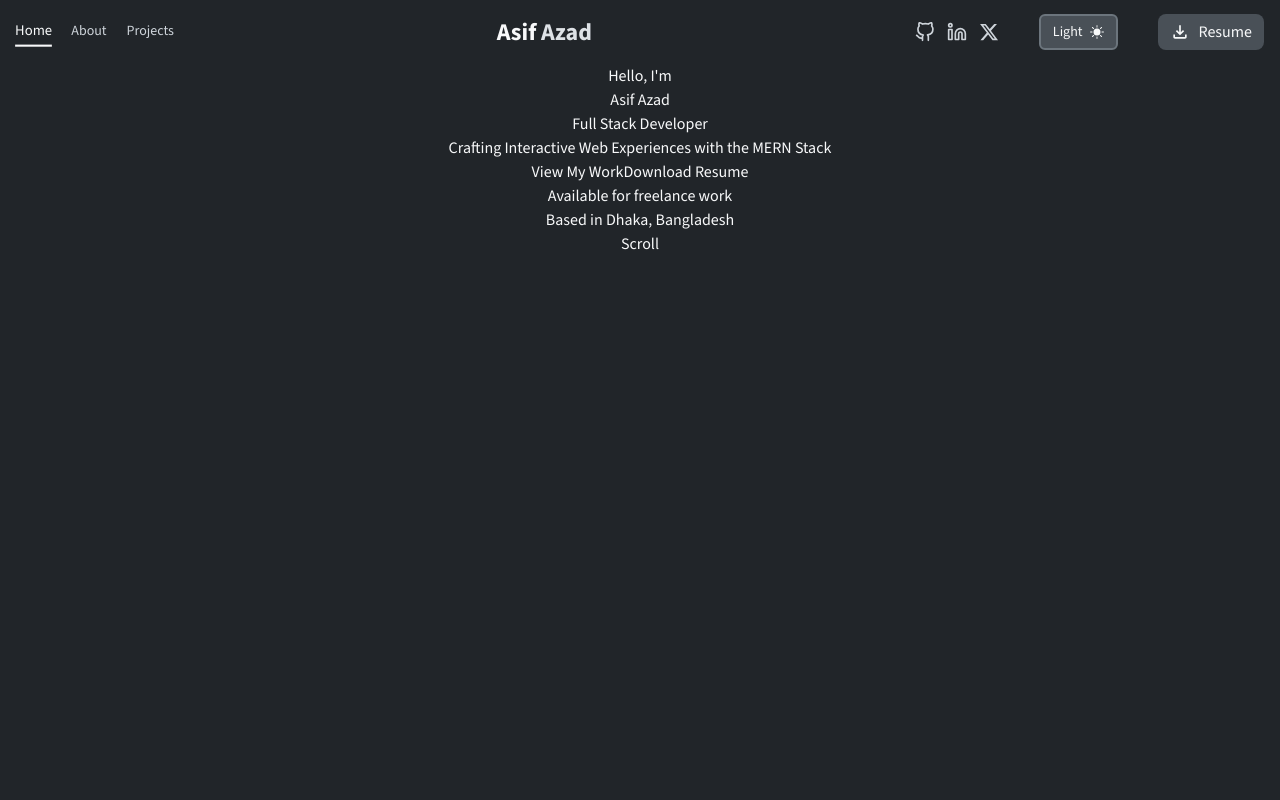
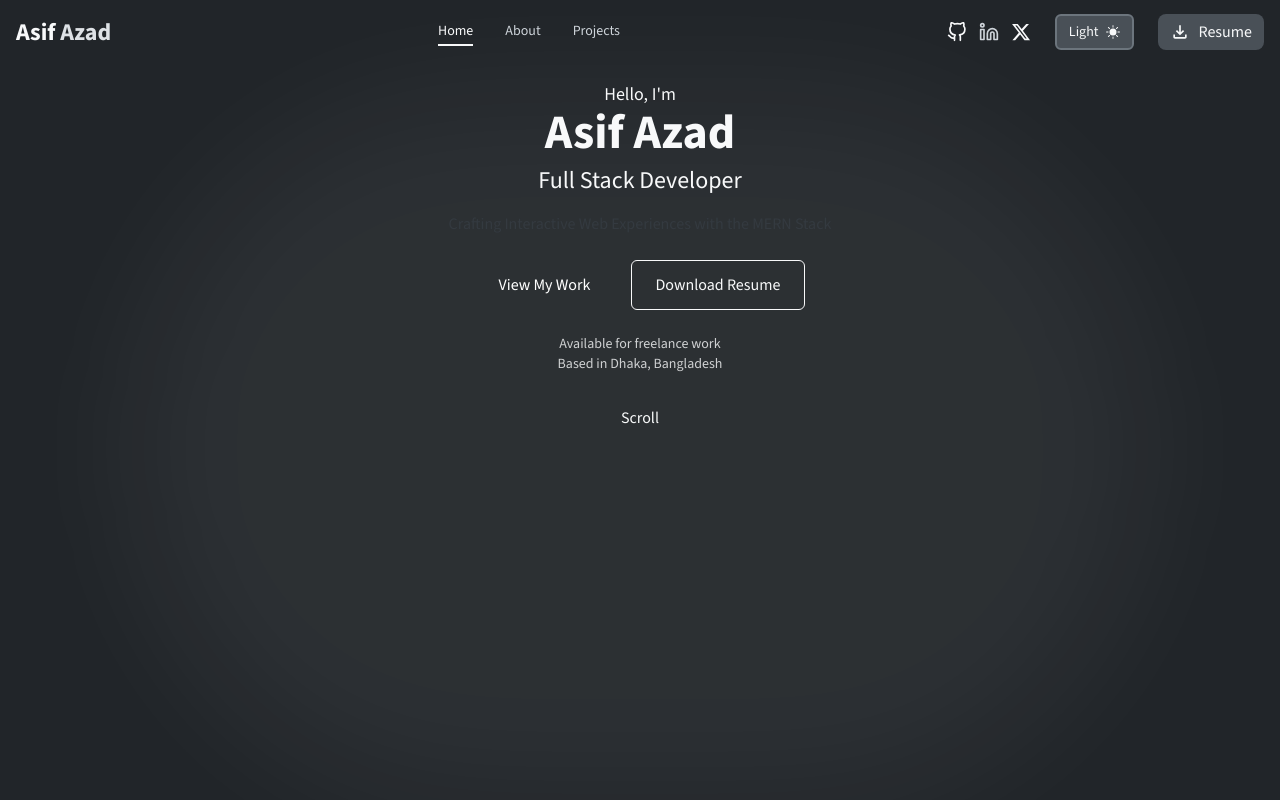
Before and after one commit to Aasif-Shahriar/my-portfolio, a React (Vite) app: page / in a window 1280 px wide. Shown: the top 800 px of the page. Built offline with nearby package versions, Linux system fonts and the light colour scheme; a web font is replaced by a local one.

Commit message:
Update: navbar ui

```diff
--- a/src/components/navbar/Navbar.jsx
+++ b/src/components/navbar/Navbar.jsx
@@ -1,4 +1,4 @@
-import React, { useState } from "react";
+import React, { useEffect, useState } from "react";
 import ThemeToggle from "../theme-toggle/ThemeToggle";
 import { LiaBarsSolid } from "react-icons/lia";
 import { VscChromeClose } from "react-icons/vsc";
@@ -13,21 +13,101 @@ const navLinks = [
   { id: "about", label: "About" },
   { id: "projects", label: "Projects" },
 ];
+
+const socialLinks = [
+  {
+    id: "github",
+    icon: <FiGithub />,
+    url: "https://github.com/Aasif-Shahriar",
+    hoverColor: "text-frame-1 dark:text-frame-9",
+  },
+  {
+    id: "linkedin",
+    icon: <FiLinkedin />,
+    url: "https://www.linkedin.com/in/asif-shahriar01",
+    hoverColor: "hover:text-blue-500 dark:hover:text-blue-400",
+  },
+  {
+    id: "twitter",
+    icon: <FaXTwitter />,
+    url: "https://x.com/Asif_Al_Azad201",
+    hoverColor: "text-frame-1 dark:text-frame-9",
+  },
+];
+
 const Navbar = () => {
   const [mobileIsOpen, setMobileIsOpen] = useState(false);
   const [activeSection, setActiveSection] = useState("home");
+  const [isScrolled, setIsScrolled] = useState(false);
+
+  useEffect(() => {
+    const handleScroll = () => {
+      setIsScrolled(window.scrollY > 0);
+
+      // Calculate which section is currently in view
+      const sections = navLinks.map((link) => document.getElementById(link.id));
+      const scrollPosition = window.scrollY + 100;
+
+      for (const section of sections) {
+        if (!section) continue;
+
+        const sectionTop = section.offsetTop;
+        const sectionHeight = section.offsetHeight;
+
+        if (
+          scrollPosition >= sectionTop &&
+          scrollPosition < sectionTop + sectionHeight
+        ) {
+          setActiveSection(section.id);
+          break;
+        }
+      }
+    };
+
+    window.addEventListener("scroll", handleScroll);
+    return () => window.removeEventListener("scroll", handleScroll);
+  }, []);
 
   const handleMobileClick = () => {
     setMobileIsOpen(false);
   };
 
+  const handleNavLinkClick = () => {
+    if (mobileIsOpen) {
+      setMobileIsOpen(false);
+    }
+  };
+
   return (
     <>
-      <nav className="bg-frame-9 dark:bg-frame-1 text-frame-1 dark:text-frame-9 sticky top-0 left-0 z-50">
-        {/* desktop view navbar */}
+      <nav
+        className={`fixed top-0 left-0 w-full z-50 transition-all duration-300 ${
+          isScrolled
+            ? "bg-frame-9/80 text-frame-1 dark:bg-frame-1/80 dark:text-frame-9 shadow-sm backdrop-blur-md"
+            : "bg-transparent text-frame-1 dark:text-frame-9"
+        }`}
+      >
         <div className="max-w-[1440px] mx-auto px-4 h-16 flex items-center justify-between">
-          {/* nav links */}
-          <ul className="hidden lg:flex items-center gap-5">
+          {/* Logo */}
+          <Link
+            to="home"
+            spy={true}
+            smooth={true}
+            duration={500}
+            className="cursor-pointer"
+            onClick={handleNavLinkClick}
+          >
+            <motion.h2
+              className="text-2xl font-bold"
+              whileHover={{ scale: 1.05 }}
+              transition={{ duration: 0.2 }}
+            >
+              Asif <span className="dark:text-frame-7 text-frame-3">Azad</span>
+            </motion.h2>
+          </Link>
+
+          {/* Desktop Navigation Links */}
+          <ul className="hidden lg:flex items-center gap-8">
             {navLinks.map(({ id, label }) => (
               <Link
                 key={id}
@@ -36,89 +116,95 @@ const Navbar = () => {
                 smooth={true}
                 duration={500}
                 offset={-100}
-                className={`relative pb-1 cursor-pointer transform ${
-                  activeSection === id ? "scale-105" : ""
-                } transition duration-300`}
+                className={`relative pb-1 cursor-pointer transition duration-300`}
                 onSetActive={() => setActiveSection(id)}
+                onClick={handleNavLinkClick}
               >
-                <span
-                  className={`text-sm  ${
+                <motion.span
+                  className={`text-sm font-medium ${
                     activeSection === id
                       ? "text-frame-1 dark:text-frame-9"
                       : "text-frame-4 dark:text-frame-6"
                   }`}
+                  whileHover={{ scale: 1.05 }}
+                  transition={{ duration: 0.2 }}
                 >
                   {label}
-                </span>
-                {/* on hover: border-b */}
-                <span
-                  className={`absolute  bottom-0 left-0 h-0.5 bg-frame-1 dark:bg-frame-9 transition-all duration-300 ${
-                    activeSection === id ? "w-full" : "w-0"
-                  }`}
-                ></span>
+                </motion.span>
+                {/* Active indicator */}
+                <motion.span
+                  className={`absolute bottom-0 left-0 h-0.5 bg-frame-1 dark:bg-frame-9`}
+                  initial={{ width: 0 }}
+                  animate={{ width: activeSection === id ? "100%" : "0%" }}
+                  transition={{ duration: 0.3 }}
+                ></motion.span>
               </Link>
             ))}
           </ul>
-          {/* logo */}
-          <h2 className="text-2xl font-bold">
-            Asif <span className="dark:text-frame-7 text-frame-3">Azad</span>
-          </h2>
-          {/* social links + theme btn + resume btn */}
-          <div className="hidden lg:flex items-center gap-10">
-            <div className="flex items-center gap-4">
-              <ul className="flex items-center gap-3">
-                <li className="text-frame-3 hover:text-frame-1 dark:text-frame-6 dark:hover:text-frame-9 text-xl transform hover:scale-110 transition duration-300">
-                  <a href="https://github.com/Aasif-Shahriar" target="_blank">
-                    <FiGithub />
-                  </a>
-                </li>
-                <li className="text-frame-3 hover:text-blue-500 dark:text-frame-6  text-xl transform hover:scale-110 transition duration-300">
-                  <a
-                    href="https://www.linkedin.com/in/asif-shahriar01"
+
+          {/* Desktop Right Section */}
+          <div className="hidden lg:flex items-center gap-6">
+            {/* Social Links */}
+            <div className="flex items-center gap-3">
+              {socialLinks.map(({ id, icon, url, hoverColor }) => (
+                <motion.a
+                  key={id}
+                  href={url}
                   target="_blank"
+                  rel="noopener noreferrer"
+                  className={`text-frame-3 dark:text-frame-6 text-xl ${hoverColor} transition-colors duration-300`}
+                  whileHover={{ scale: 1.2, rotate: 5 }}
+                  whileTap={{ scale: 0.95 }}
+                  aria-label={id}
                 >
-                    <FiLinkedin />
-                  </a>
-                </li>
-                <li className="text-frame-3 hover:text-frame-1 dark:text-frame-6 dark:hover:text-frame-9 text-xl transform hover:scale-110 transition duration-300">
-                  <a href="https://x.com/Asif_Al_Azad201" target="_blank">
-                    <FaXTwitter />
-                  </a>
-                </li>
-              </ul>
+                  {icon}
+                </motion.a>
+              ))}
             </div>
+
+            {/* Theme Toggle */}
             <div>
               <ThemeToggle />
             </div>
+
+            {/* Resume Button */}
             <div>
               <ResumeButton />
             </div>
           </div>
 
-          {/* mobile menu button */}
-          <div className=" lg:hidden">
-            <button onClick={() => setMobileIsOpen(!mobileIsOpen)}>
+          {/* Mobile Menu Button */}
+          <motion.button
+            className="lg:hidden text-frame-1 dark:text-frame-9"
+            onClick={() => setMobileIsOpen(!mobileIsOpen)}
+            whileTap={{ scale: 0.95 }}
+            aria-label={mobileIsOpen ? "Close menu" : "Open menu"}
+          >
             {mobileIsOpen ? (
-                <VscChromeClose size={20} />
+              <VscChromeClose size={24} />
             ) : (
-                <LiaBarsSolid size={20} />
+              <LiaBarsSolid size={24} />
             )}
-            </button>
-          </div>
+          </motion.button>
         </div>
       </nav>
-      {/* mobile view navbar */}
+
+      {/* Mobile Menu */}
       <AnimatePresence>
         {mobileIsOpen && (
           <motion.nav
-            initial={{ y: -20, opacity: 0 }}
-            animate={{ y: 0, opacity: 1 }}
-            exit={{ y: -20, opacity: 0 }}
+            initial={{ opacity: 0, height: 0 }}
+            animate={{ opacity: 1, height: "100vh" }} // full height
+            exit={{ opacity: 0, height: 0 }}
             transition={{ duration: 0.3, ease: "easeInOut" }}
-            className="fixed top-16 left-0 w-full h-[calc(100vh-64px)] z-50 bg-frame-9/80 dark:bg-frame-1/80 backdrop-blur-md text-frame-1 dark:text-frame-9"
+            className="fixed top-16 left-0 w-full h-[calc(100vh-64px)] z-40
+                 bg-frame-9/70 dark:bg-frame-1/70
+                 text-frame-1 dark:text-frame-9
+                 backdrop-blur-md shadow-lg overflow-hidden"
           >
-            <div className="w-full h-full flex flex-col justify-center items-center py-10 space-y-10">
-              <ul className="flex flex-col gap-6">
+            <div className="flex flex-col py-6 px-4 space-y-6">
+              {/* Mobile Navigation Links */}
+              <ul className="flex flex-col gap-4">
                 {navLinks.map(({ id, label }) => (
                   <Link
                     key={id}
@@ -127,48 +213,49 @@ const Navbar = () => {
                     smooth={true}
                     duration={500}
                     offset={-100}
-                    className={`cursor-pointer transform ${
-                      activeSection === id ? "scale-105" : ""
-                    } transition duration-300`}
+                    className={`py-2 px-4 rounded-lg cursor-pointer transition-all duration-300 ${
+                      activeSection === id
+                        ? "bg-frame-3 dark:bg-frame-7 text-frame-9 dark:text-frame-1"
+                        : "text-frame-3 dark:text-frame-6 hover:bg-frame-2/40 dark:hover:bg-frame-8/40"
+                    }`}
                     onSetActive={() => setActiveSection(id)}
+                    onClick={handleMobileClick}
                   >
-                    <span
-                      className={`text-xl font-semibold ${
-                        activeSection === id
-                          ? "text-frame-1 dark:text-frame-9"
-                          : "text-frame-3 dark:text-frame-4"
-                      }`}
+                    <motion.span
+                      className="text-lg font-medium"
+                      whileHover={{ x: 5 }}
+                      transition={{ duration: 0.2 }}
                     >
                       {label}
-                    </span>
+                    </motion.span>
                   </Link>
                 ))}
               </ul>
 
-              <ul className="flex items-center justify-center gap-3">
-                <li className="text-frame-5 hover:text-frame-1 dark:text-frame-4 dark:hover:text-frame-9 text-xl transform hover:scale-110 transition duration-300">
-                  <a href="https://github.com/Aasif-Shahriar" target="_blank">
-                    <FiGithub />
-                  </a>
-                </li>
-                <li className="text-frame-5 hover:text-blue-500 dark:text-frame-4 dark:hover:text-blue-400 text-xl transform hover:scale-110 transition duration-300">
-                  <a
-                    href="https://www.linkedin.com/in/asif-shahriar01"
+              <div className="border-t border-frame-4/30 dark:border-frame-6/30 pt-6">
+                {/* Mobile Social Links */}
+                <ul className="flex justify-center gap-6 mb-6">
+                  {socialLinks.map(({ id, icon, url, hoverColor }) => (
+                    <motion.a
+                      key={id}
+                      href={url}
                       target="_blank"
+                      rel="noopener noreferrer"
+                      className={`text-frame-3 dark:text-frame-6 text-xl ${hoverColor} transition-colors duration-300`}
+                      whileHover={{ scale: 1.2, rotate: 5 }}
+                      whileTap={{ scale: 0.95 }}
+                      aria-label={id}
                     >
-                    <FiLinkedin />
-                  </a>
-                </li>
-                <li className="text-frame-5 hover:text-frame-1 dark:text-frame-4 dark:hover:text-frame-9 text-xl transform hover:scale-110 transition duration-300">
-                  <a href="https://x.com/Asif_Al_Azad201" target="_blank">
-                    <FaXTwitter />
-                  </a>
-                </li>
+                      {icon}
+                    </motion.a>
+                  ))}
                 </ul>
 
+                {/* Mobile Theme Toggle & Resume Button */}
+                <div className="flex flex-col items-center gap-4">
                   <ThemeToggle />
-              <div className="flex items-center justify-center">
                   <ResumeButton />
+                </div>
               </div>
             </div>
           </motion.nav>
--- a/src/pages/home-page/hero-section/Hero.jsx
+++ b/src/pages/home-page/hero-section/Hero.jsx
@@ -2,23 +2,38 @@ import React from "react";
 
 const Hero = () => {
   return (
-    <section id="home" className=" bg-frame-1 text-frame-9 ">
-      <div className="section-styles text-center">
-        <h4>Hello, I'm</h4>
-        <h1>
-          Asif <span>Azad</span>
+    <section
+      id="home"
+      className="relative bg-frame-9 text-frame-1 dark:bg-frame-1 dark:text-frame-9 py-20 overflow-hidden"
+    >
+      {/* Soft Glow Layer */}
+      <div className="absolute inset-0 flex items-center justify-center">
+        <div className="w-[80%] h-[80%] bg-white/10 dark:bg-white/5 blur-3xl rounded-full"></div>
+      </div>
+
+      {/* Content */}
+      <div className="section-styles text-center relative z-10">
+        <h4 className="text-lg">Hello, I'm</h4>
+        <h1 className="text-5xl font-bold">
+          Asif <span className="text-frame-light-1 dark:text-frame-dark-1">Azad</span>
         </h1>
-        <h3>Full Stack Developer</h3>
-        <p>Crafting Interactive Web Experiences with the MERN Stack</p>
-        <div>
-          <button>View My Work</button>
-          <button>Download Resume</button>
+        <h3 className="text-2xl mt-2">Full Stack Developer</h3>
+        <p className="max-w-xl mx-auto mt-4 text-frame-2">
+          Crafting Interactive Web Experiences with the MERN Stack
+        </p>
+        <div className="flex gap-4 justify-center mt-6">
+          <button className="px-6 py-3 bg-frame-light-1 dark:bg-frame-dark-1 text-white rounded-md">
+            View My Work
+          </button>
+          <button className="px-6 py-3 border border-frame-light-1 dark:border-frame-dark-1 rounded-md">
+            Download Resume
+          </button>
         </div>
-        <div>
+        <div className="mt-6 text-sm opacity-80">
           <p>Available for freelance work</p>
           <p>Based in Dhaka, Bangladesh</p>
         </div>
-        <div>Scroll</div>
+        <div className="mt-8">Scroll</div>
       </div>
     </section>
   );
```
Lines whose indentation alone changed are shown as unchanged.
